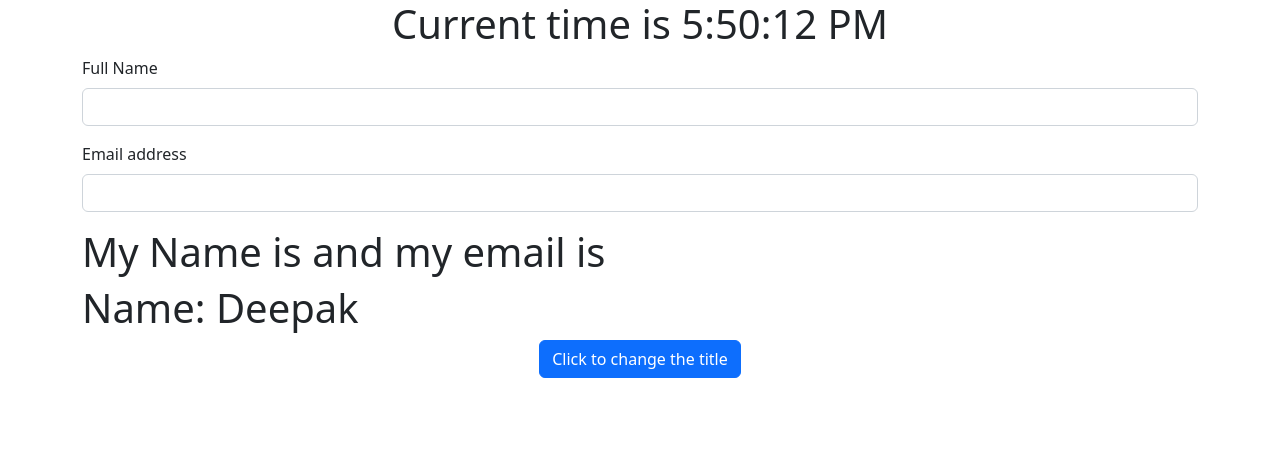
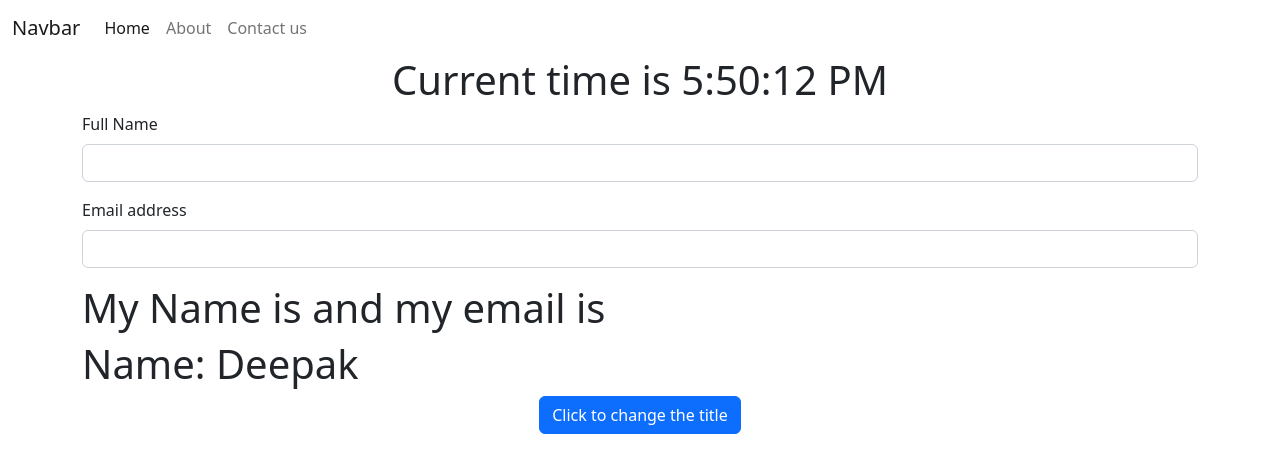
Before and after one commit to deepak0035/ReactJs2023, a React (Create React App) app: page / in a window 1280 px wide. Shown: the top 472 px of the page. Built offline with nearby package versions, Linux system fonts and the light colour scheme.

Commit message:
Navbar added

```diff
--- a/src/App.js
+++ b/src/App.js
@@ -1,17 +1,19 @@
-import React, { Fragment, useState } from "react";
+import React from "react";
 import UseState from "./Components/UseState/UseState";
 import UseEffects from "./Components/UseEffects/UseEffects";
 import UseContext from "./Components/UseContext/UseContext";
+import Navbar from "./Components/Navbar";
 
 const App = () => {
   const newData = {
     name: "Deepak",
     age: 20,
     address: "123 Main St",
-  }
+  };
   return (
     <>
       <UseContext.Provider value={newData}>
+        <Navbar />
         <UseState />
         <UseEffects />
       </UseContext.Provider>
--- /dev/null
+++ b/src/Components/Navbar.jsx
@@ -0,0 +1,45 @@
+import React from "react";
+
+const Navbar = () => {
+  return (
+    <nav className="navbar navbar-expand-lg bg-body-tertiary">
+      <div className="container-fluid">
+        <a className="navbar-brand" href="/">
+          Navbar
+        </a>
+        <button
+          className="navbar-toggler"
+          type="button"
+          data-bs-toggle="collapse"
+          data-bs-target="/navbarNavDropdown"
+          aria-controls="navbarNavDropdown"
+          aria-expanded="false"
+          aria-label="Toggle navigation"
+        >
+          <span className="navbar-toggler-icon"></span>
+        </button>
+        <div className="collapse navbar-collapse" id="navbarNavDropdown">
+          <ul className="navbar-nav">
+            <li className="nav-item">
+              <a className="nav-link active" aria-current="page" href="/">
+                Home
+              </a>
+            </li>
+            <li className="nav-item">
+              <a className="nav-link" href="/">
+                About
+              </a>
+            </li>
+            <li className="nav-item">
+              <a className="nav-link" href="/">
+                Contact us
+              </a>
+            </li>
+          </ul>
+        </div>
+      </div>
+    </nav>
+  );
+};
+
+export default Navbar;
```
